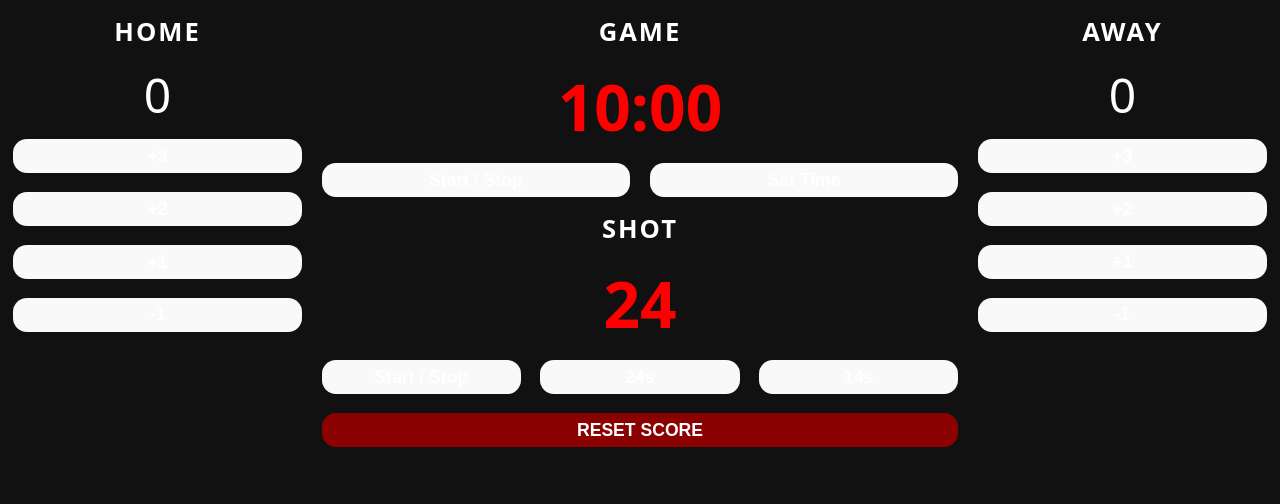
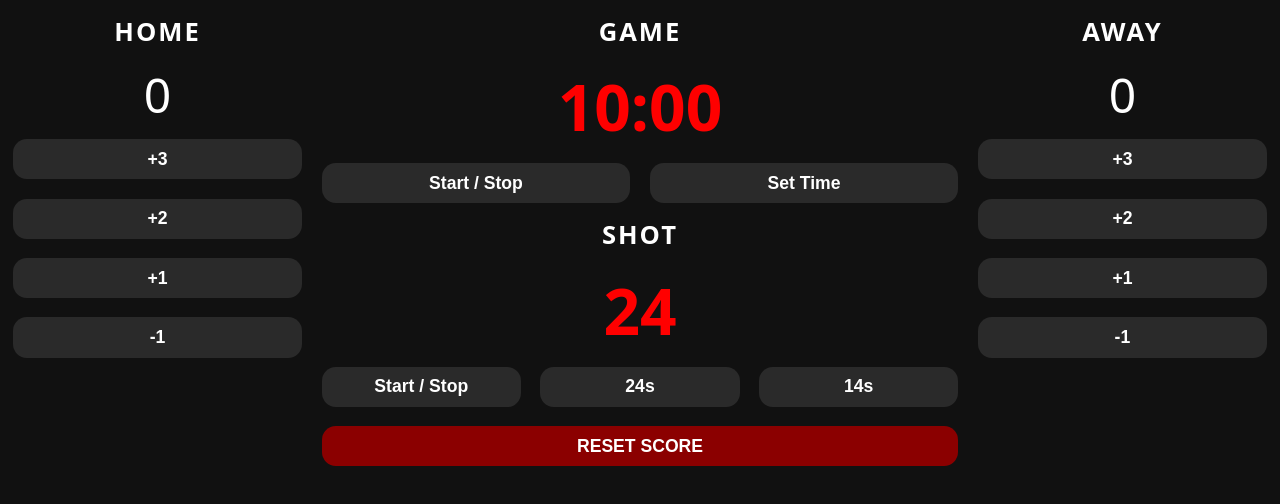
Before and after one commit to paulnikolaus/basketball-scoreboard-pwa, a React (Vite) app: page / in a window 1280 px wide. Shown: the top 504 px of the page. Built offline with nearby package versions, Linux system fonts and the light colour scheme.

Commit message:
force dark theme (#6)

```diff
--- a/src/index.css
+++ b/src/index.css
@@ -1,83 +1,122 @@
+/* =========================================================
+   GLOBAL ROOT STYLES
+   ========================================================= */
+
 :root {
+  /* System font stack for performance + native feel */
   font-family: system-ui, Avenir, Helvetica, Arial, sans-serif;
+
+  /* Better text readability */
   line-height: 1.5;
   font-weight: 400;
 
-  color-scheme: light dark;
-  color: rgba(255, 255, 255, 0.87);
-  background-color: #242424;
-
+  /* Improve font rendering */
   font-synthesis: none;
   text-rendering: optimizeLegibility;
   -webkit-font-smoothing: antialiased;
   -moz-osx-font-smoothing: grayscale;
+
+  /* -------------------------------------------------------
+     FORCE DARK SCOREBOARD THEME
+     -------------------------------------------------------
+     Scoreboards should stay consistent regardless of
+     system light/dark preferences.
+  */
+  background-color: #000; /* pure black background */
+  color: #fff; /* default text color */
 }
+
+/* =========================================================
+   BODY RESET
+   ========================================================= */
+
+/* Remove default browser margin and ensure full dark theme */
+body {
+  margin: 0;
+  background-color: #000; /* double safety */
+  color: #fff;
+  font-family: system-ui;
+}
+
+/* =========================================================
+   LINKS (minimal styling)
+   ========================================================= */
 
 a {
   font-weight: 500;
-  color: #646cff;
+  color: #646cff; /* subtle accent */
   text-decoration: inherit;
 }
+
 a:hover {
   color: #535bf2;
 }
 
-/* Remove default margins */
-body {
-  margin: 0;
-  background-color: #111;
-  color: white;
-  font-family: system-ui;
+/* =========================================================
+   BUTTON BASE STYLES
+   ========================================================= */
+
+/*
+  Designed for:
+  - Touch devices
+  - Sports hall usage
+  - Large tap targets
+*/
+button {
+  width: 100%; /* full width buttons */
+  flex: 0 0 auto;
+
+  font-size: 1.1rem;
+  font-weight: 600;
+
+  padding: 0.6rem 0; /* vertical size */
+  border-radius: 14px; /* rounded modern look */
+
+  border: none;
+
+  background-color: #2a2a2a; /* neutral dark gray */
+  color: #fff; /* high contrast text */
+
+  cursor: pointer;
 }
 
-h1 {
-  font-size: 3.2em;
-  line-height: 1.1;
-}
-
-/* Base button styling for mobile ergonomics */
-button {
-  width: 100%;
-  flex: 0 0 auto;
-
-  font-size: 1.1rem; /* slightly smaller text */
-  font-weight: 600;
-
-  padding: 0.4rem 0; /* slightly less vertical height */
-
-  border-radius: 14px;
-  border: none;
-  background-color: #2a2a2a;
-  color: white;
-}
-
+/* Slightly larger controls in portrait mode */
 @media (orientation: portrait) {
   button {
     font-size: 1.3rem;
-    padding: 0.6rem 0;
+    padding: 0.8rem 0;
   }
 }
 
+/* Hover effect (desktop only really) */
+button:hover {
+  background-color: #3a3a3a;
+}
+
+/* Press feedback */
 button:active {
   transform: scale(0.97);
 }
 
-button:hover {
-  background-color: #3a3a3a;
+/* Accessibility focus styling */
+button:focus,
+button:focus-visible {
+  outline: 3px solid #666;
 }
 
-button:focus,
-button:focus-visible {
-  outline: 4px auto -webkit-focus-ring-color;
-}
+/* =========================================================
+   DANGER / RESET BUTTON
+   ========================================================= */
 
-/* =============================
-   Destructive / Danger Button
-   ============================= */
-
+/*
+  Used for:
+  - Reset game
+  - Clear scores
+  - Critical actions
+*/
 button.danger {
   background-color: #8b0000; /* dark red */
-  color: white;
+  color: #fff;
 }
 
 button.danger:hover {
@@ -87,16 +126,3 @@ button.danger:hover {
 button.danger:active {
   background-color: #6f0000;
 }
-
-@media (prefers-color-scheme: light) {
-  :root {
-    color: #213547;
-    background-color: #ffffff;
-  }
-  a:hover {
-    color: #747bff;
-  }
-  button {
-    background-color: #f9f9f9;
-  }
-}
```
